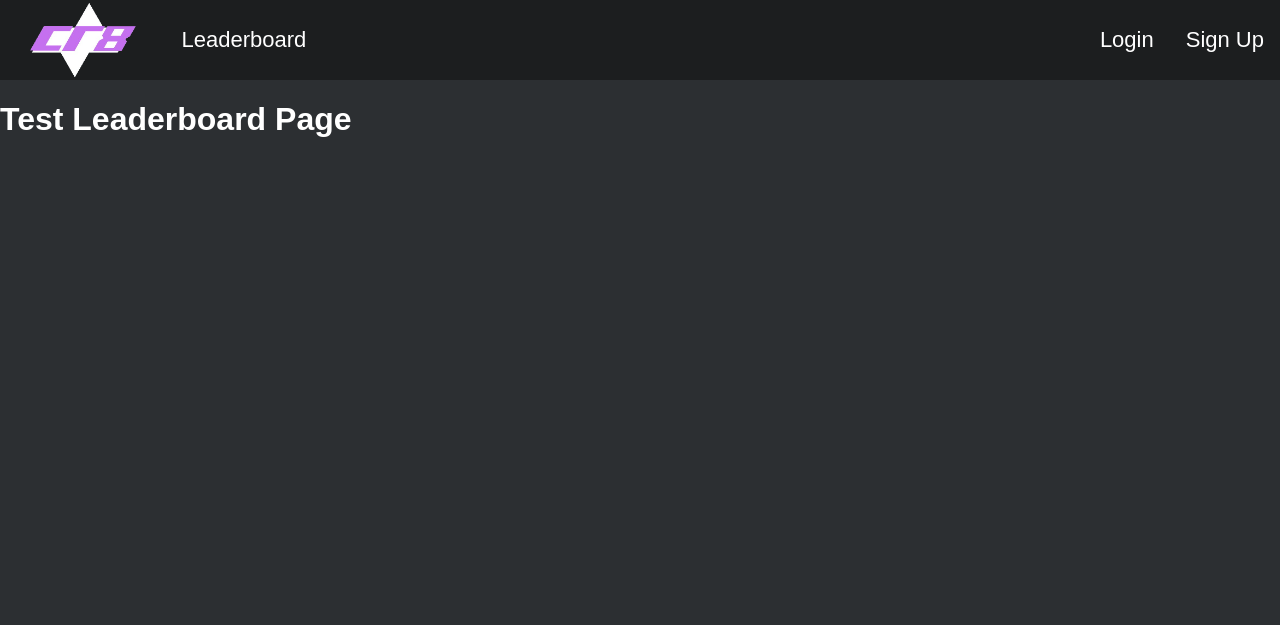
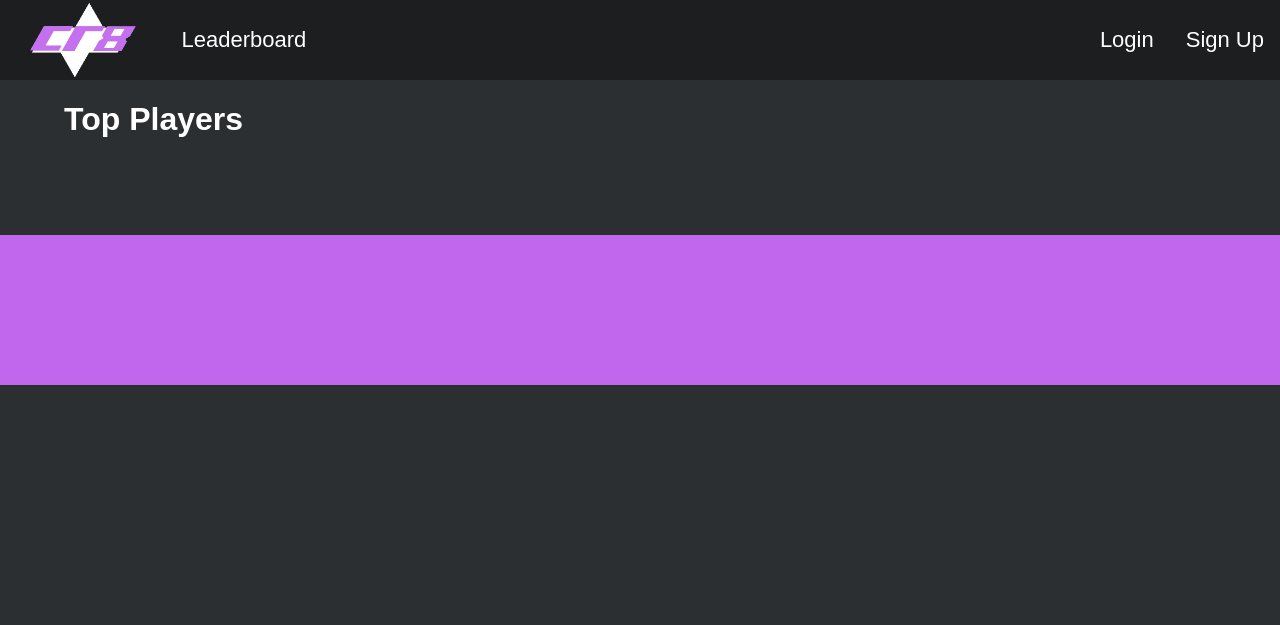
Before and after one commit to LorneBarnaby/WAD2-Team-2D, a Django app: page /cr8/leaderboard/ in a window 1280 px wide. Shown: the top 625 px of the page. Run offline with Django 3.2, Linux system fonts and the light colour scheme; some libraries are stand-ins or nearby versions.

Commit message:
CSS for leaderboard page DONE

```diff
--- a/static/css/style.css
+++ b/static/css/style.css
@@ -41,6 +41,7 @@ h3 {
 }
 
 
+
 .cr8-top-bar {
 
     background-color: #1c1e1f;
@@ -49,6 +50,7 @@ h3 {
     height: 80px;
     position: fixed;
     top: 0;
+    z-index: 3;
 }
 
 .cr8-top-bar a {
@@ -179,13 +181,9 @@ h3 {
 
 #prize_list {
     width: 40%;
-    /*min-height: 250px;*/
-    /*border: 1px solid #000;*/
     background-color: #2c2f32;
     display: inline-block;
     margin: 20px;
-
-
 }
 
 #prize_list img{
@@ -194,15 +192,6 @@ h3 {
     padding:5px;
 }
 
-/*#prize_list{*/
-/*    align-items: center;*/
-/*    columns: 2;*/
-/*}*/
-
-/*#prize_list img{*/
-/*    height:100px;*/
-/*    width:auto;*/
-/*}*/
 
 .left {
     float: left;
@@ -215,20 +204,62 @@ h3 {
 .bottom {
     display: flex;
     align-items: flex-end;
-
 }
 
 #cr8-box {
     max-width: 100%;
     height: auto;
-    width: auto \9;
+    width: auto;
 }
 
-/*.wrapper{*/
-/*    !*float:left;*!*/
-/*}*/
 
-/*#right_half h1,h2{*/
-/*    position:relative;*/
-/*    text-align: center;*/
-/*}*/
+
+/*leaderboard specific css*/
+
+.leaderboard-container{
+    display: flex;
+    flex-direction: column;
+}
+
+.leaderboard-position{
+    display: flex;
+    justify-content: flex-start;
+    align-items: center;
+    padding:40px;
+}
+
+.leaderboard-position img{
+    height:auto;
+    width:200px;
+    padding:0;
+
+    box-shadow: -10px 10px #c66ff1;
+}
+
+.leaderboard-position h5{
+    font-size: 150px;
+}
+
+.leaderboard-position *{
+    padding: 25px;
+}
+.blue{
+    color: #8de9ff;
+}
+
+.front {
+    position: absolute;
+    z-index: 2;
+}
+
+.behind {
+    position: fixed;
+    z-index: 1;
+}
+
+.flash-bar{
+    width:100%;
+    height: 150px;
+    background-color: #c067ed;
+    margin-top: 75px;
+}
--- a/templates/cr8/leaderboard.html
+++ b/templates/cr8/leaderboard.html
@@ -8,19 +8,29 @@
 
 {% block body_block %}
 
-    <h1> Test Leaderboard Page </h1>
+    <h1 style="margin-left:5%"> Top Players </h1>
 
     {% if user.is_authenticated %}
         <div>
-            <p> (your position: {{ curr_position_in_leaderboard }} ) </p>
+            <p style="margin-left:5%"> (your position: {{ curr_position_in_leaderboard }} ) </p>
         </div>
     {% endif %}
-    <div>
-        <ol>
+    <div class="flash-bar behind"></div>
+    <div class="contentbox front" style="margin-top:0;">
+        <div class="leaderboard-container">
             {% for user_profile in user_profile_list %}
-            <li> {{ user_profile.user.username }} - currency: {{ user_profile.currency }}</li>
+                <div class="leaderboard-position">
+                    <h5>{{ forloop.counter }}</h5>
+                    <div>
+                        <img src="{{ user_profile.profileImage.url }}"
+                             alt="{{ user_profile.user.username }} Profile Image"/>
+                    </div>
+                    <h3 class="blue">{{ user_profile.user.username }}</h3>
+                    <h3>Currency: {{ user_profile.currency }}</h3>
+                </div>
             {% endfor %}
-        </ol>
+        </div>
     </div>
 
+
 {% endblock %}
```
